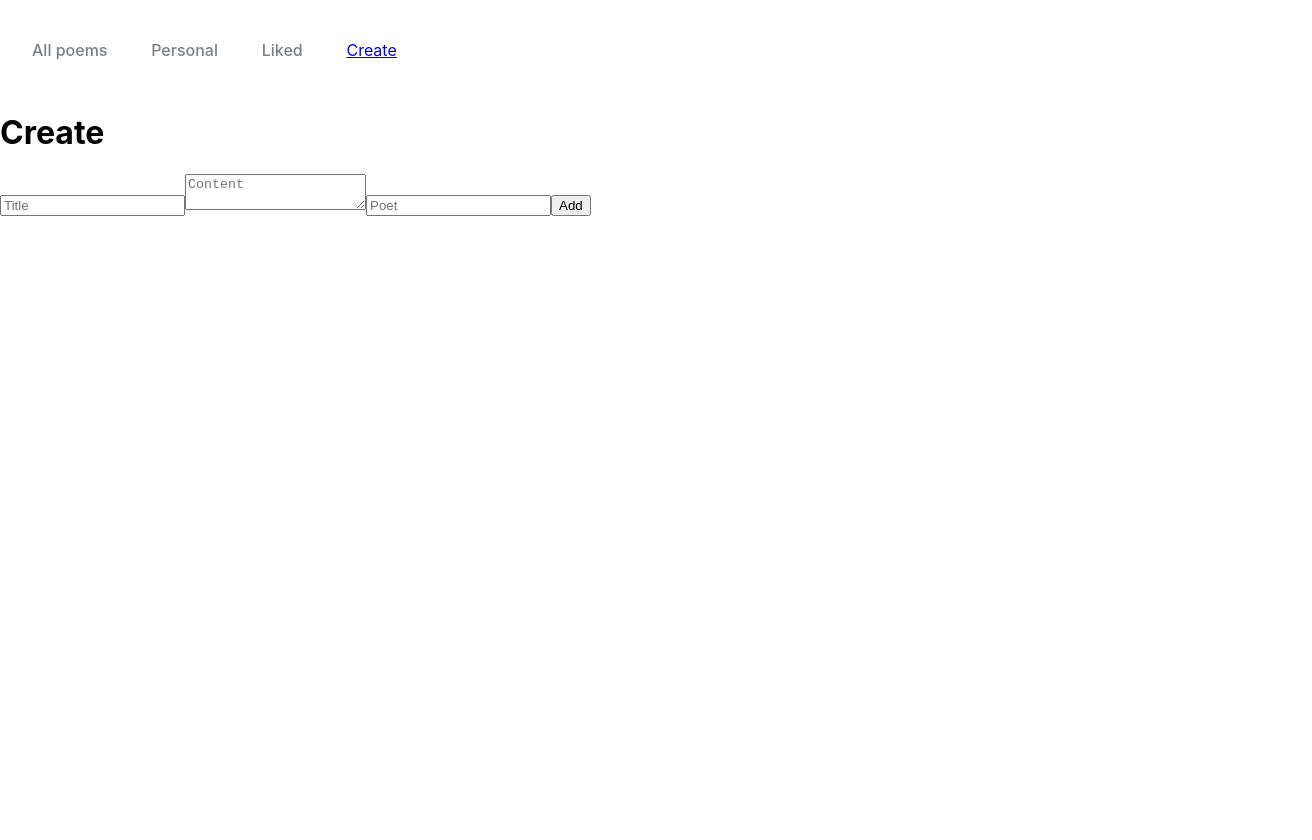
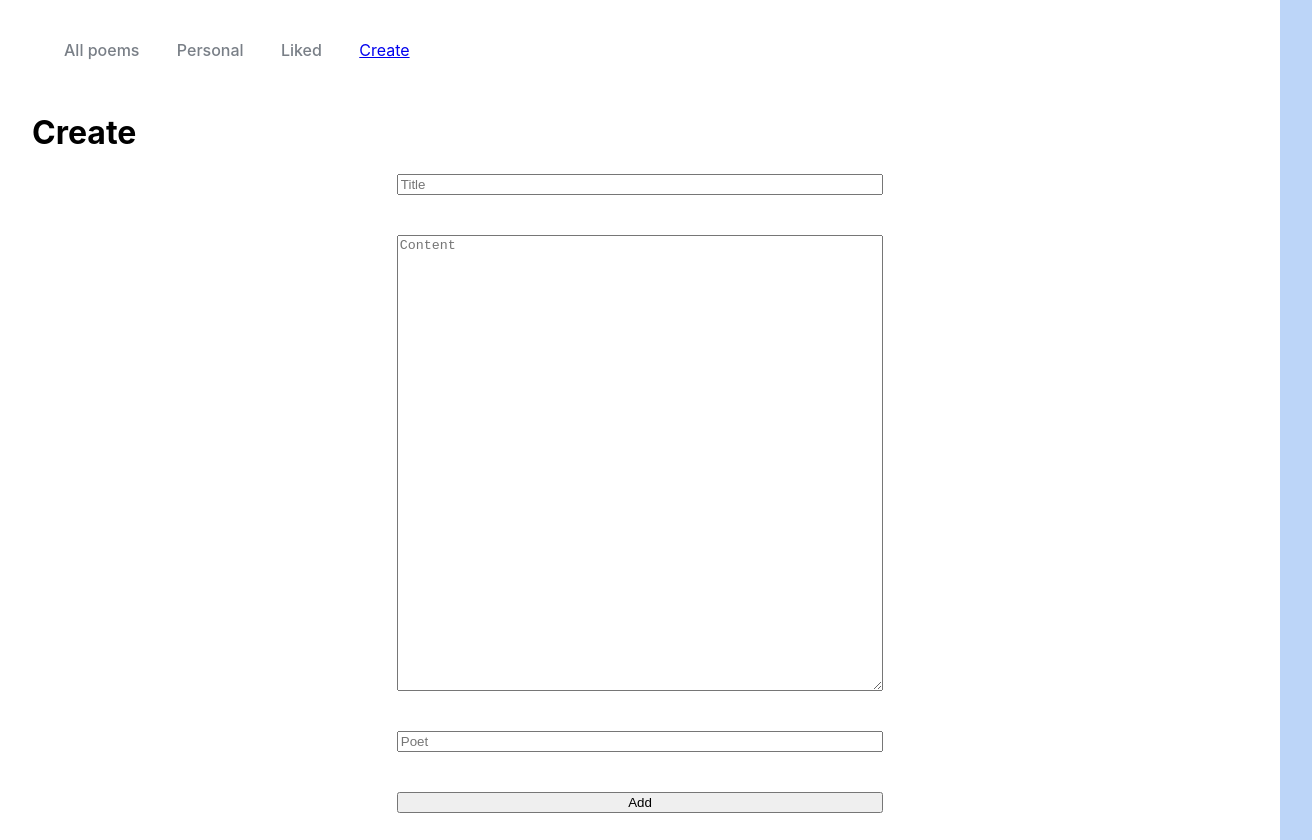
Before and after one commit to Jackson-Kahono/poem-gram, a React (Create React App) app: page /create in a window 1280 px wide. Shown: the whole page, 1312 px wide, since content can reach past the window. Built offline with nearby package versions, Linux system fonts and the light colour scheme; no server answers.

Commit message:
Add styling for form

```diff
--- a/src/App.css
+++ b/src/App.css
@@ -1,12 +1,9 @@
 body{
   background-color: #bcd5f8;
-  display: flex;
-  justify-content: center;
 
 }
 
 .App {
-  width:100%;
   margin-top:-1.5rem;
   background-color: white;
   height: 100vh;
@@ -80,8 +77,15 @@ body{
   display: flex;
   justify-content: space-between;
 }
-@media (max-width: 1290px) {
+.Create{
+  width:40%;
+  margin: auto;
+  display: flex;
+  flex-direction: column;
+  justify-content: center;
+}
+/* @media (max-width: 1290px) {
   .App {
     width: 1280px;
   }
-}
+} */
--- a/src/components/Create.js
+++ b/src/components/Create.js
@@ -1,12 +1,14 @@
 function Create({ handleAdd }) {
       return (
-            <div className="Create">
+            <div>
                   <h1>Create</h1>
                   <form onSubmit={handleAdd}>
-                        <input type="text" name="title" placeholder="Title" />
-                        <textarea name="content" placeholder="Content" />
-                        <input name="poet" placeholder="Poet" />
-                        <button type="submit">Add</button>
+                        <div className="Create">
+                              <input type="text" name="title" placeholder="Title" /><br/><br/>
+                              <textarea name="content" placeholder="Content" cols={30} rows={30} /><br/><br/>
+                              <input name="poet" placeholder="Poet" /><br/><br/>
+                              <button type="submit">Add</button>
+                        </div>
                   </form>
             </div>
 
```
